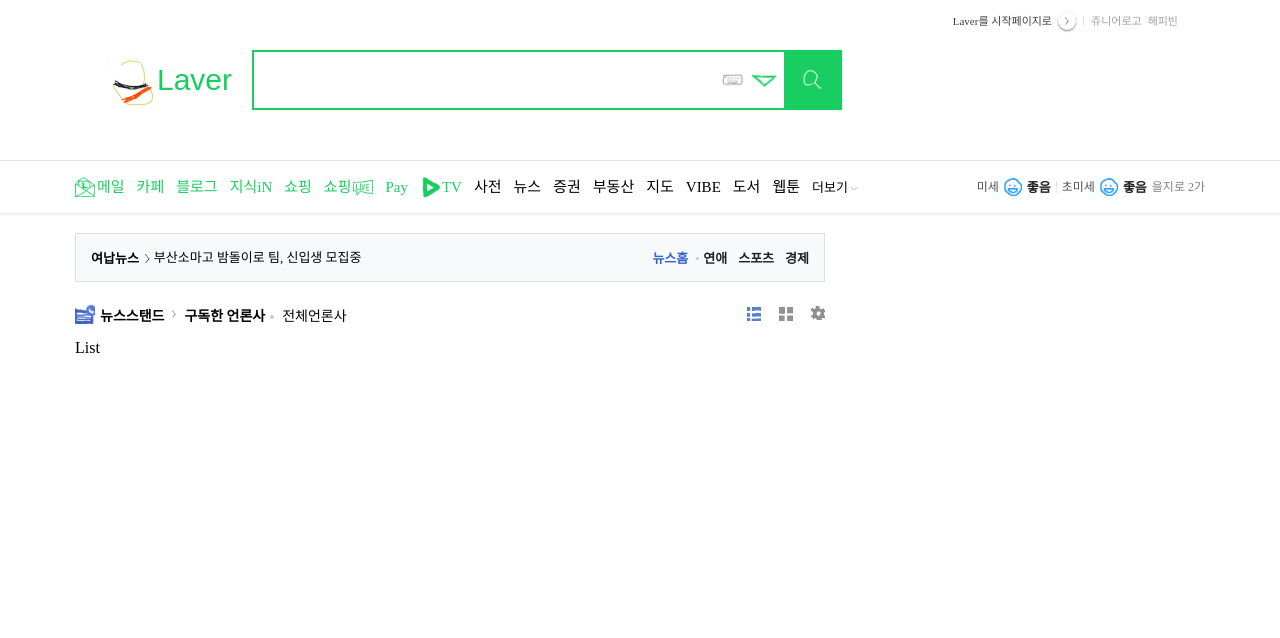
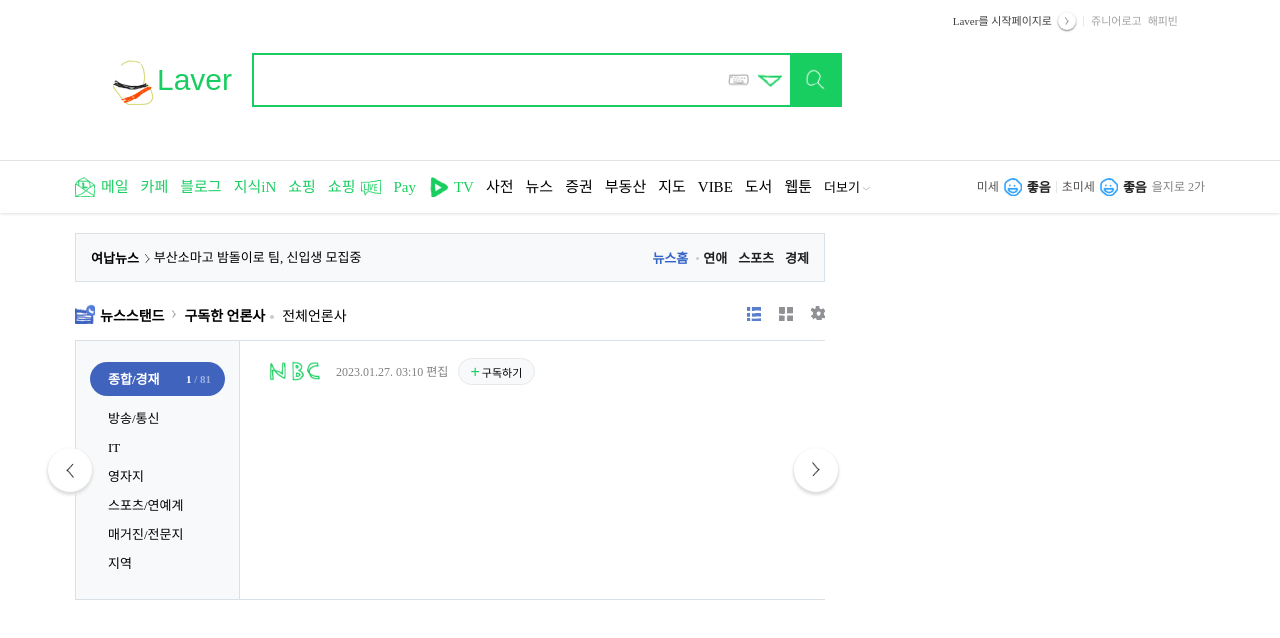
Before and after one commit to arkk200/Naver, a SvelteKit app: page / in a window 1280 px wide. Shown: the top 638 px of the page. Built offline with nearby package versions, Linux system fonts and the light colour scheme; a web font is replaced by a local one.

Commit message:
FEAT :: NewsStandList에 카테고리 부분 제작
DESIGN :: Header.svelte에 Search Box 높이 56px에서 50px로 수정

```diff
--- a/src/routes/+page.svelte
+++ b/src/routes/+page.svelte
@@ -14,4 +14,7 @@
     .wrap {
         min-width: 1190px;
     }
+    :global(:root) {
+        --naver-color: #19ce60;
+    }
 </style>
--- /dev/null
+++ b/src/routes/components/Container/NewsStand/NewsStandSection/NewsStandContents/NewsStandList/CategoryContents/CategoryContents.svelte
@@ -0,0 +1,21 @@
+<script>
+    import ContentsHeader from "./ContentsHeader.svelte";
+
+</script>
+<div class="category-contents">
+    <ContentsHeader />
+</div>
+
+<style lang="scss">
+    .category-contents {
+        flex: 1;
+        border-top: 1px solid #dae1e6;
+        border-bottom: 1px solid #dae1e6;
+        padding: 17px 24px;
+        display: grid;
+        grid-template-columns: 196px 317px;
+        column-gap: 24px;
+        grid-template-rows: 27px 193px;
+        row-gap: 6px;
+    }
+</style>
--- /dev/null
+++ b/src/routes/components/Container/NewsStand/NewsStandSection/NewsStandContents/NewsStandList/CategoryContents/ContentsHeader.svelte
@@ -0,0 +1,50 @@
+<div class="contents__header">
+    <div class="press-logo">
+        <img src="/images/NewsStand/nbclogo.png" alt="logo" />
+    </div>
+    <div>2023.01.27. 03:10 편집</div>
+    <button class="subscribe-btn">
+        <span>+</span>
+        <span>구독하기</span>
+    </button>
+</div>
+
+<style lang="scss">
+    .contents__header {
+        grid-column: 1 / 3;
+        display: flex;
+        align-items: center;
+        column-gap: 10px;
+        font-size: 12px;
+        color: #808080;
+
+        .press-logo {
+            img {
+                height: 20px;
+                cursor: pointer;
+            }
+        }
+
+        .subscribe-btn {
+            background: #F7F9FA;
+            border: 1px solid #e4e8eb;
+            height: 100%;
+            border-radius: 99px;
+            display: flex;
+            align-items: center;
+            column-gap: 2px;
+            cursor: pointer;
+            padding: 3px 12px 2px 11px;
+
+            span {
+                font-size: 11px;
+                font-weight: 350;
+
+                &:first-child {
+                    font-size: 16px;
+                    color: var(--naver-color);
+                }
+            }
+        }
+    }
+</style>
--- /dev/null
+++ b/src/routes/components/Container/NewsStand/NewsStandSection/NewsStandContents/NewsStandList/NewsCategories/Category.svelte
@@ -0,0 +1,54 @@
+<script lang="ts">
+    export let id: string,
+        checked: boolean | undefined = undefined,
+        pagesNumber: number;
+</script>
+
+<input {id} type="radio" name="category" {checked} />
+<label class="category" for={id}>
+    <div class="category-name"><slot></slot></div>
+    <div class="pages"><span>1</span> <span>/ {pagesNumber}</span></div>
+</label>
+
+<style lang="scss">
+    input[type=radio] {
+        display: none;
+
+        &:checked + .category {
+            height: 34px;
+            border-radius: 99px;
+            background: #4063bd;
+            font-weight: 700;
+            color: white;
+
+            .pages {
+                display: block;
+            }
+        }
+    }
+    .category {
+        cursor: pointer;
+        width: 135px;
+        display: flex;
+        justify-content: space-between;
+        align-items: center;
+        padding: 0 14px 0 18px;
+        box-sizing: border-box;
+        font-size: 13px;
+
+        &:hover {
+            .category-name {
+                text-decoration: underline;
+            }
+        }
+
+        .pages {
+            display: none;
+            font-size: 11px;
+
+            span:last-child {
+                opacity: .5;
+            }
+        }
+    }
+</style>
--- /dev/null
+++ b/src/routes/components/Container/NewsStand/NewsStandSection/NewsStandContents/NewsStandList/NewsCategories/NewsCategories.svelte
@@ -0,0 +1,27 @@
+<script>
+    import Category from "./Category.svelte";
+
+</script>
+
+<div class="categories">
+    <Category id="comprehensive/economic" pagesNumber={81} checked>종합/경재</Category>
+    <Category id="broadcast/communication" pagesNumber={24}>방송/통신</Category>
+    <Category id="IT" pagesNumber={12}>IT</Category>
+    <Category id="english" pagesNumber={6}>영자지</Category>
+    <Category id="sports/entertainment" pagesNumber={24}>스포츠/연예계</Category>
+    <Category id="magazine/tech-journal" pagesNumber={61}>매거진/전문지</Category>
+    <Category id="local" pagesNumber={35}>지역</Category>
+</div>
+
+<style>
+    .categories {
+        width: 163px;
+        background: #f7f9fa;
+        border: 1px solid #dae1e6;
+        padding: 21px 0 0;
+        display: flex;
+        flex-direction: column;
+        align-items: center;
+        row-gap: 16px;
+    }
+</style>
--- a/src/routes/components/Container/NewsStand/NewsStandSection/NewsStandContents/NewsStandList/NewsStandList.svelte
+++ b/src/routes/components/Container/NewsStand/NewsStandSection/NewsStandContents/NewsStandList/NewsStandList.svelte
@@ -1,3 +1,55 @@
-<div>
-    List
+<script lang="ts">
+    import CategoryContents from "./CategoryContents/CategoryContents.svelte";
+    import NewsCategories from "./NewsCategories/NewsCategories.svelte";
+
+    let page:number = 1;
+</script>
+
+<div class="list">
+    <button class="prev" on:click={() => page--}>
+        <img src="/images/arrow.png" alt="prev" />
+    </button>
+    <button class="next" on:click={() => page++}>
+        <img src="/images/arrow.png" alt="prev" />
+    </button>
+
+    <NewsCategories />
+    <CategoryContents />
 </div>
+
+<style lang="scss">
+    .list {
+        position: relative;
+        height: 260px;
+        display: flex;
+    }
+    .prev, .next {
+        position: absolute;
+        width: 44px;
+        height: 44px;
+        border: none;
+        padding: 0;
+        top: 50%;
+        background-color: #fff;
+        border-radius: 50%;
+        cursor: pointer;
+    }
+    .prev {
+        left: -27px;
+        transform: rotateZ(180deg) translateY(50%);
+        box-shadow: 0 -2px 3px 1px #ddd;
+
+        img {
+            height: 20px;
+        }
+    }
+    .next {
+        right: -13px;
+        transform: translateY(-50%);
+        box-shadow: 0 2px 3px 1px #ddd;
+
+        img {
+            height: 20px;
+        }
+    }
+</style>
--- a/src/routes/components/Container/NewsStand/NewsStandSection/NewsStandContents/NewsStandTile/NewsStandTile.svelte
+++ b/src/routes/components/Container/NewsStand/NewsStandSection/NewsStandContents/NewsStandTile/NewsStandTile.svelte
@@ -1,5 +1,5 @@
 <script lang="ts">
-    import NewsStandTilePage from "./NewsStandTilePage/NewsStandTilePage.svelte";
+    import NewsStandTilePage from "./NewsStandTilePage.svelte";
 
     let page:number = 1
 </script>
--- a/src/routes/components/Header/Logo.svelte
+++ b/src/routes/components/Header/Logo.svelte
@@ -10,7 +10,7 @@
         .logo-text {
             font-size: 30px;
             font-family: 'Martel Sans', sans-serif;
-            color: #19ce60;
+            color: var(--naver-color);
         }
     }
 </style>
--- a/src/routes/components/Header/Search.svelte
+++ b/src/routes/components/Header/Search.svelte
@@ -15,9 +15,9 @@
 
 <style lang="scss">
     .search-box {
-        height: 56px;
+        height: 50px;
         width: 586px;
-        border: 2px solid #19ce60;
+        border: 2px solid var(--naver-color);
         display: flex;
         justify-content: space-between;
 
@@ -52,9 +52,9 @@
             outline: none;
         }
         button {
-            width: 56px;
-            height: 56px;
-            background-color: #19ce60;
+            width: 50px;
+            height: 50px;
+            background-color: var(--naver-color);
             border: none;
             img {
                 width: 22px;
--- a/src/routes/components/Header/Service.svelte
+++ b/src/routes/components/Header/Service.svelte
@@ -71,7 +71,7 @@
                             color: orange;
                         }
                         &:nth-child(4) {
-                            color: #19ce60;
+                            color: var(--naver-color);
                         }
                     }
                 }
--- a/src/routes/components/Navigation/Shortcuts/AddOns.svelte
+++ b/src/routes/components/Navigation/Shortcuts/AddOns.svelte
@@ -16,9 +16,9 @@
         column-gap: 12px;
         div {
             display: flex;
-            column-gap: 2px;
+            column-gap: 6px;
             align-items: center;
-            color: #19ce60;
+            color: var(--naver-color);
             font-family: 'Malgun Gothic';
             img {
                 height: 20px;
```
Also changed, not shown: src/routes/components/Container/NewsStand/NewsStandSection/NewsStandContents/NewsStandTile/NewsStandTilePage.svelte (renamed from src/routes/components/Container/NewsStand/NewsStandSection/NewsStandContents/NewsStandTile/NewsStandTilePage/NewsStandTilePage.svelte).
